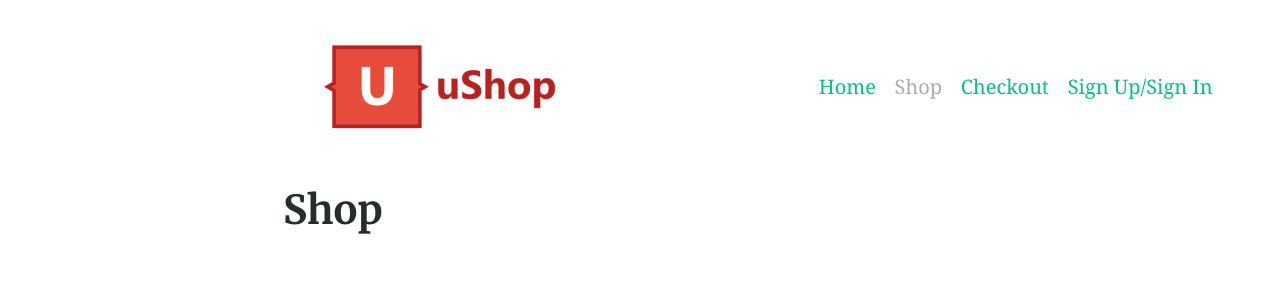
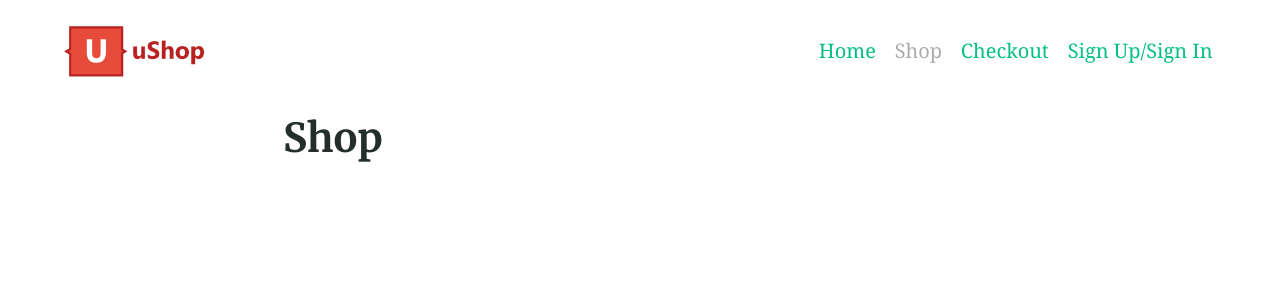
Before and after one commit to emfriis/web503-jekyll, a Jekyll site: the page built from shop.html, in a window 1280 px wide. Shown: the top 300 px of the page. Built offline with Jekyll 4.4.1, drawn with Linux system fonts in a browser that asks for light colours.

```diff
--- a/_includes/site-logo.html
+++ b/_includes/site-logo.html
@@ -1,3 +1,3 @@
-<a class="logo"></a>
+<a class="logo">
   <img src="{{ site.logo }}" alt="{{ site.title | append: ' logo' }}"/>
 </a>
```
